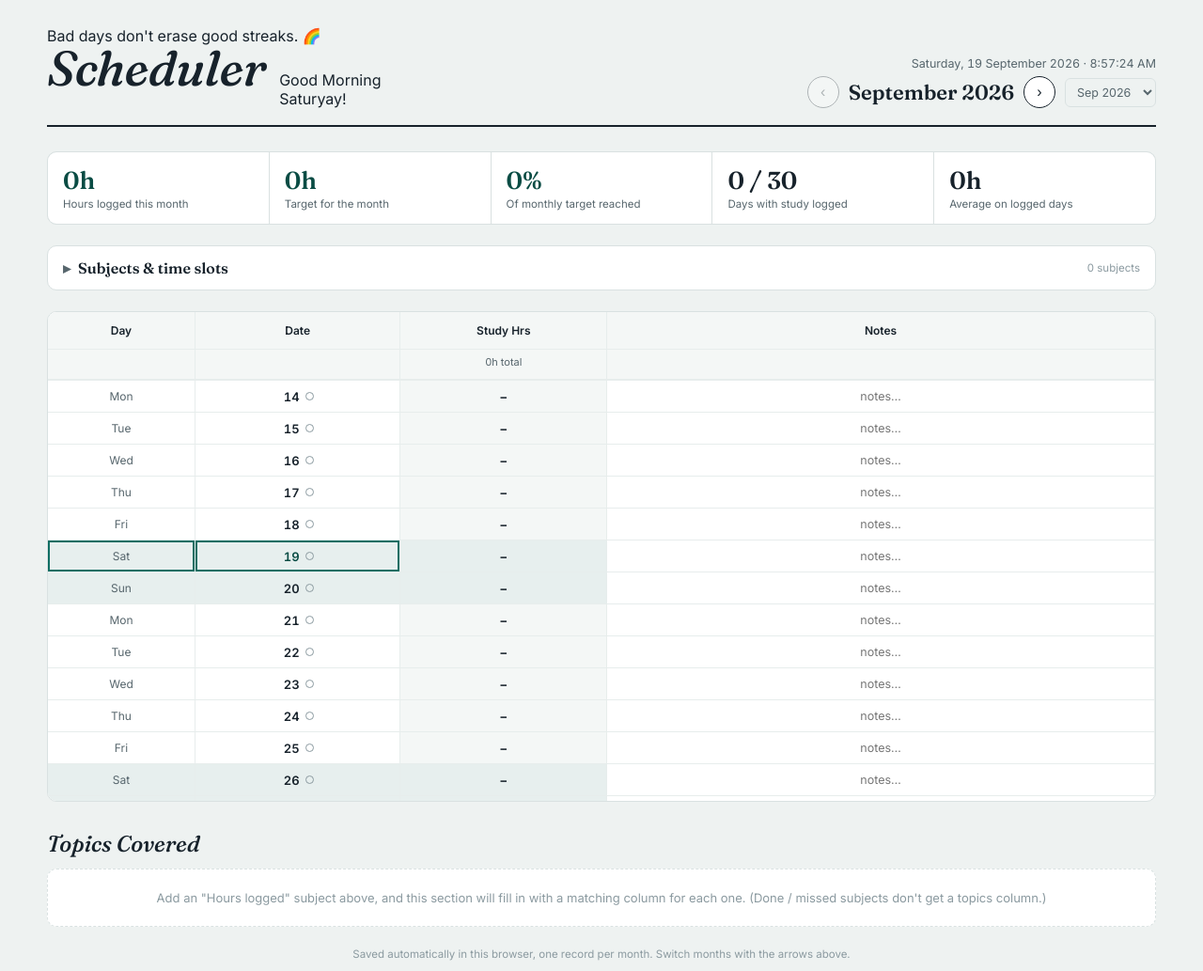
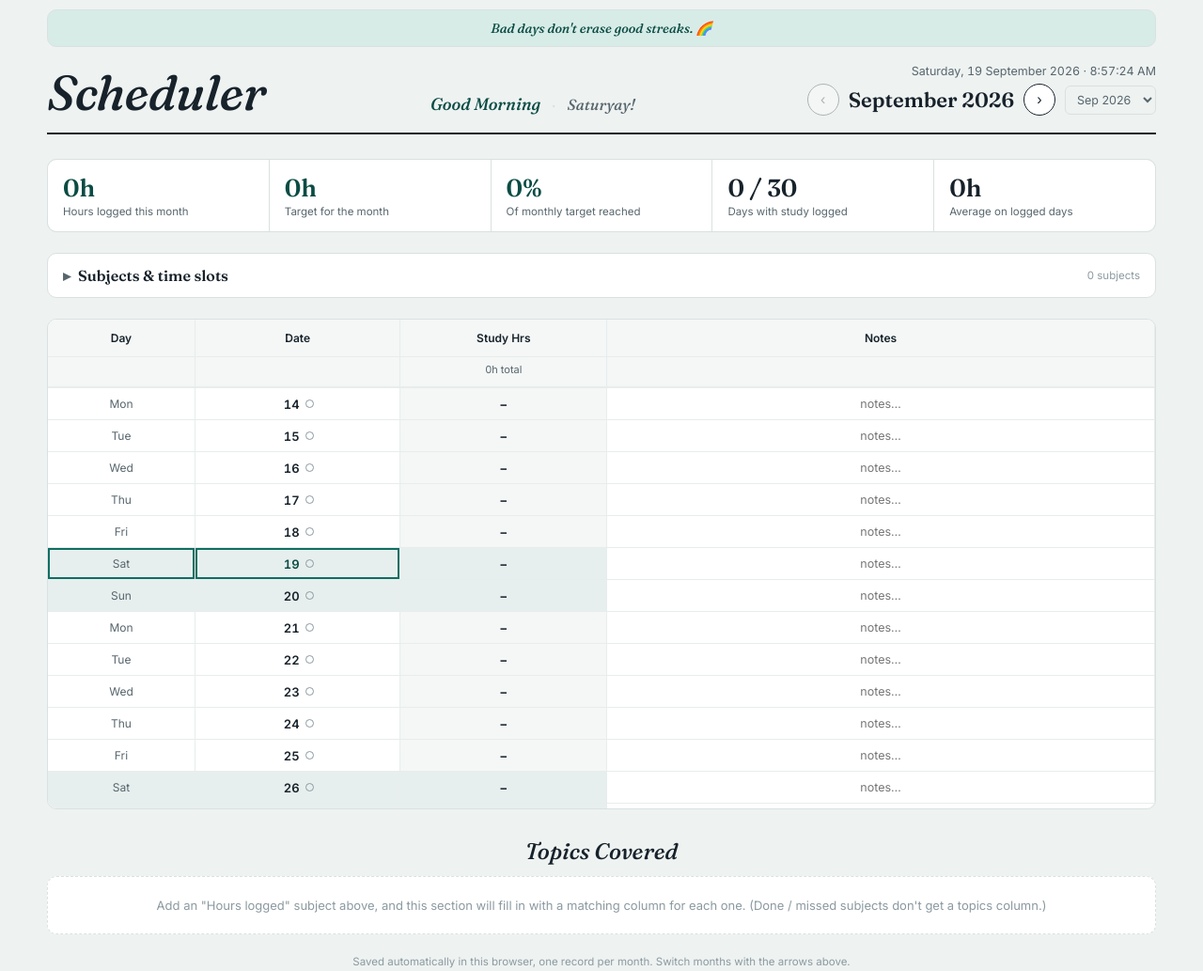
Before and after one commit to Sanjeevani-Rawat/Schedular, a plain HTML site: page index.html in a window 1280 px wide. Shown: the top 1033 px of the page at 94% size. Drawn offline with Linux system fonts and the light colour scheme.

Commit message:
Update style.css

```diff
--- a/style.css
+++ b/style.css
@@ -38,7 +38,7 @@ body {
     font-family: var(--font-body);
     -webkit-font-smoothing: antialiased;
     min-height: 100vh;
-    padding: 28px 20px 80px;
+    padding: 10px 20px 80px;
 }
 
 .wrap {
@@ -47,6 +47,19 @@ body {
 }
 
 /* ---------- Header ---------- */
+.quote-bar {
+    text-align: center;
+    font-family: var(--font-display);
+    font-style: italic;
+    font-size: 14px;
+    color: var(--accent-ink);
+    background: var(--accent-soft);
+    border: 1px solid var(--line);
+    border-radius: 10px;
+    padding: 10px 18px;
+    margin-bottom: 18px;
+}
+
 header.hero {
     display: flex;
     flex-wrap: wrap;
@@ -61,8 +74,10 @@ header.hero {
 .hero-title {
     display: flex;
     align-items: baseline;
-    gap: 14px;
+    gap: 12px;
     flex-wrap: wrap;
+    flex: 1 1 auto;
+    min-width: 0;
 }
 
 .hero-title h1 {
@@ -75,13 +90,37 @@ header.hero {
     line-height: 0.95;
 }
 
-.hero-title .tag {
-    font-size: 13px;
+.greeting-group {
+    display: flex;
+    align-items: baseline;
+    justify-content: center;
+    gap: 12px;
+    flex-wrap: wrap;
+    flex: 1 1 auto;
+}
+
+.greeting-text {
+    font-family: var(--font-display);
+    font-size: 18px;
+    font-weight: 600;
+    font-style: italic;
+    color: var(--accent-ink);
+}
+
+.day-message {
+    font-family: var(--font-display);
+    font-size: 16px;
+    font-weight: 500;
+    font-style: italic;
     color: var(--ink-soft);
-    border-left: 2px solid var(--line);
-    padding-left: 14px;
-    max-width: 260px;
-    line-height: 1.4;
+}
+
+.day-message::before {
+    content: "\00b7";
+    margin-right: 12px;
+    color: var(--line);
+    font-style: normal;
+    font-weight: 400;
 }
 
 .month-nav {
@@ -584,6 +623,7 @@ tfoot td.col-date {
     font-style: italic;
     font-size: 24px;
     margin: 30px 0 12px;
+    text-align: center;
 }
 
 #topicsBarRow th {
@@ -642,7 +682,7 @@ footer.note {
         padding: 18px 10px 60px;
     }
 
-    .hero-title .tag {
+    .day-message {
         display: none;
     }
 
```
